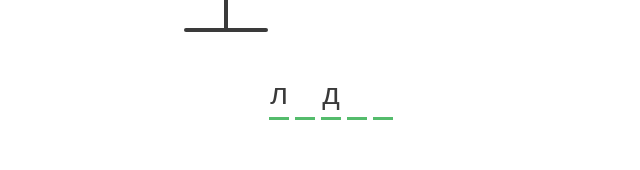
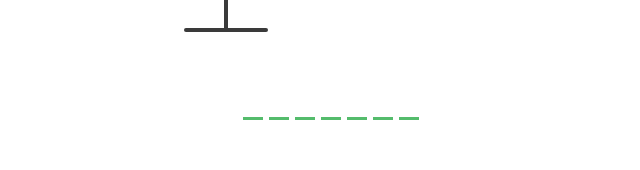
Before and after one commit to Adrian-Capbatut/vue3-composition.api-typescript, a Vue app in the folder vue-project/: page / in a window 1280 px wide. Shown: the part 367-537 px from the top of the page, without its empty margins (309-949 px from the left). Built offline with nearby package versions, Linux system fonts and the light colour scheme.

Commit message:
componentGameWord

```diff
--- a/vue-project/src/App.vue
+++ b/vue-project/src/App.vue
@@ -20,7 +20,7 @@ const word = ref('василий')
 
       <GameWrongLetters />
 
-      <GameWord />
+      <GameWord :word="word" />
     </div>
 
     <!-- Container for final message -->
--- a/vue-project/src/components/GameWord.vue
+++ b/vue-project/src/components/GameWord.vue
@@ -1,13 +1,14 @@
 <script setup lang="ts">
 
+interface Props {
+  word: string
+}
+
+defineProps<Props>()
 </script>
 
 <template>
   <div class="word">
-    <span class="letter">л</span>
-    <span class="letter"></span>
-    <span class="letter">д</span>
-    <span class="letter"></span>
-    <span class="letter"></span>
+    <span v-for="(letter, index) in word" :key="index" class="letter"></span>
   </div>
 </template>
```
